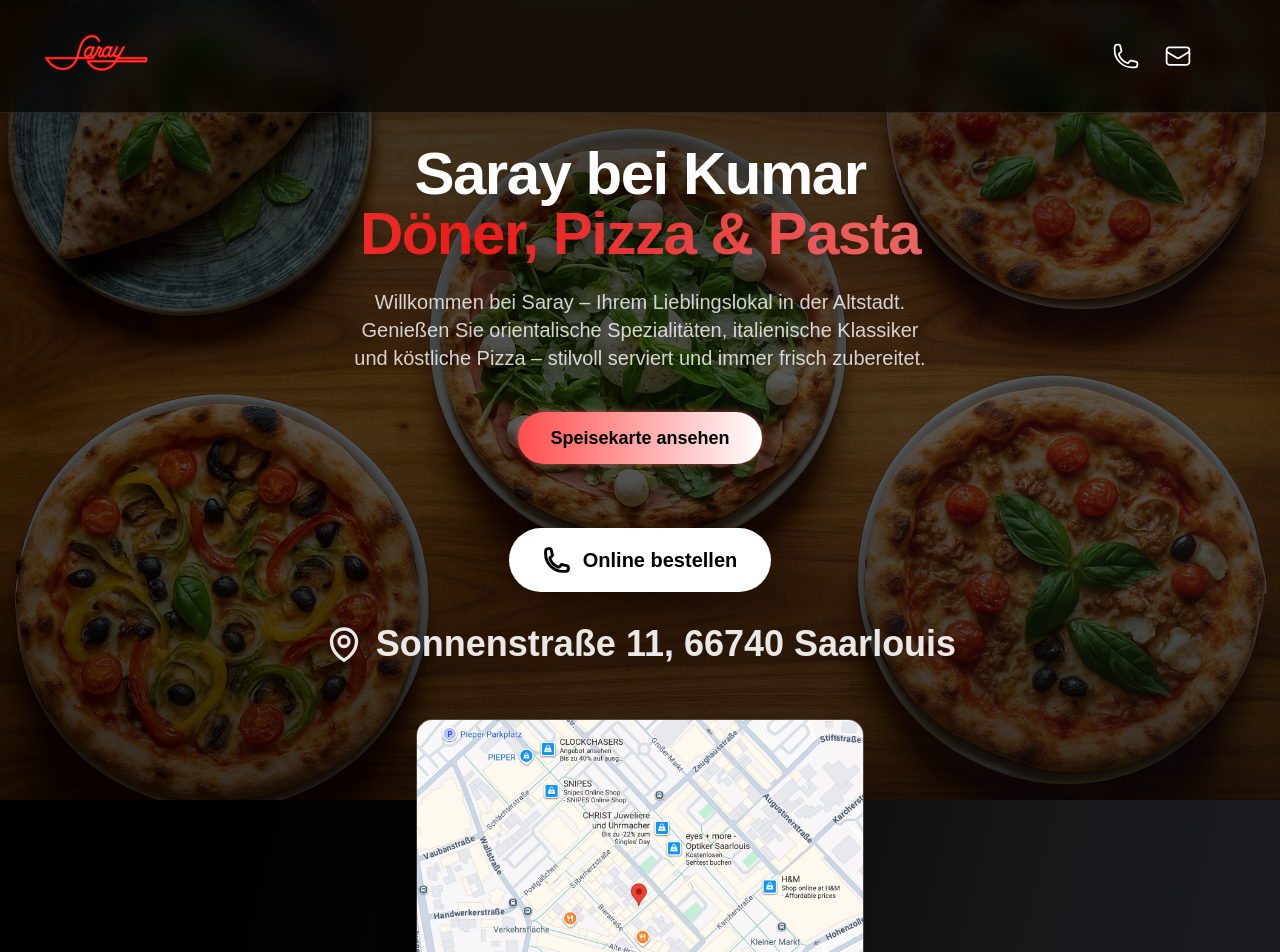
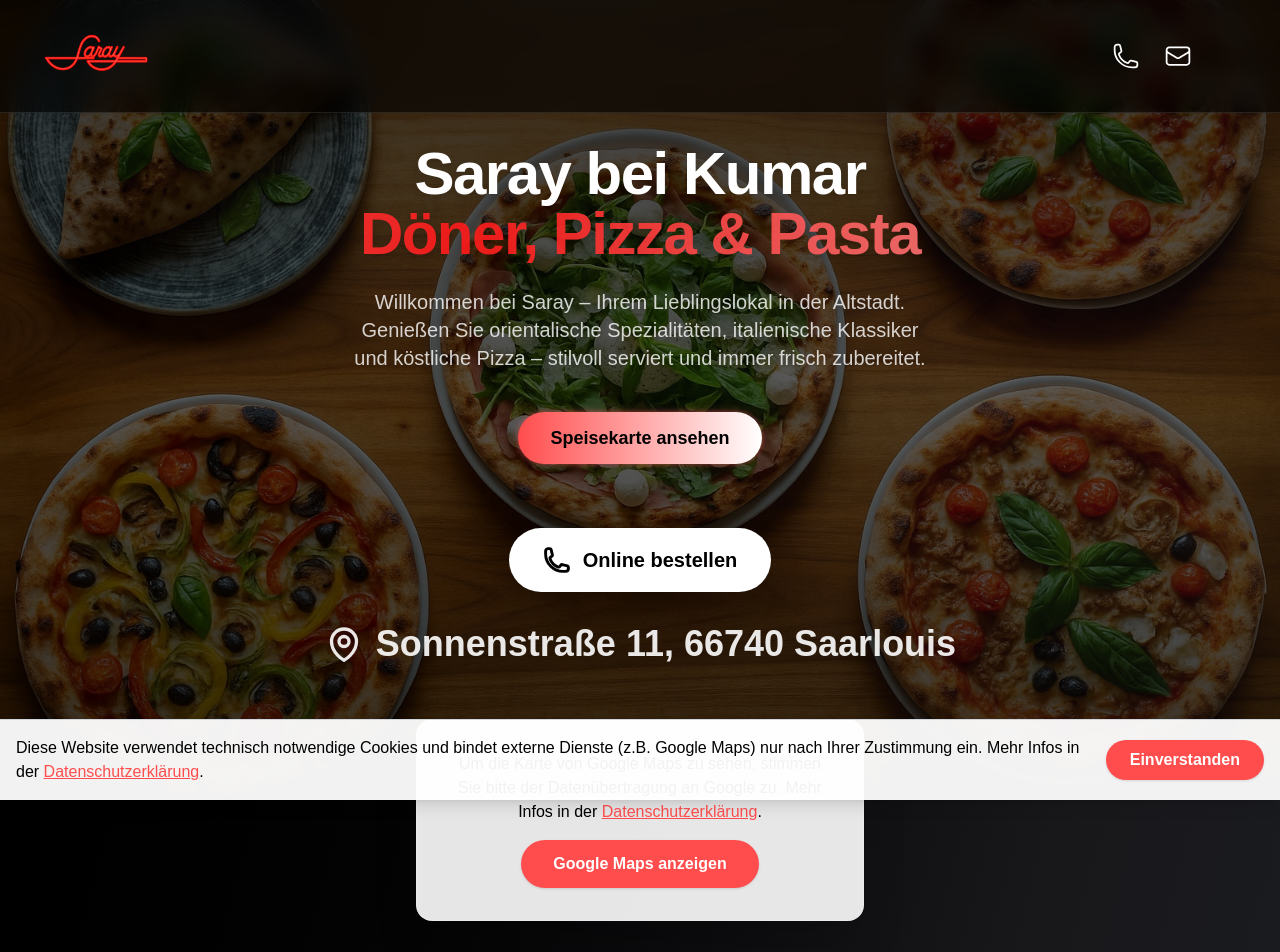
Before and after one commit to fynnschulz/saray, a Next.js app: page / in a window 1280 px wide. Shown: the top 952 px of the page. Built offline with nearby package versions, Linux system fonts and the light colour scheme.

Commit message:
Add DSGVO Cookie Consent Banner and Google Maps Opt-In for compliance

```diff
--- a/pages/index.tsx
+++ b/pages/index.tsx
@@ -4,9 +4,24 @@
 export default function Home() {
   const year = new Date().getFullYear();
   const [flippedCards, setFlippedCards] = useState<{[key: string]: boolean}>({});
+  const [cookieAccepted, setCookieAccepted] = useState(false);
+  const [mapsAccepted, setMapsAccepted] = useState(false);
 
   return (
     <div className="min-h-screen flex flex-col bg-gradient-to-br from-black via-[#18181b] to-[#23272f] relative overflow-x-hidden font-sans">
+      {/* DSGVO Cookie Banner */}
+      {!cookieAccepted && (
+        <div className="fixed bottom-0 left-0 w-full z-50 bg-white/95 border-t border-gray-300 shadow-lg p-4 flex flex-col md:flex-row items-center justify-between gap-4">
+          <span className="text-black text-sm md:text-base">Diese Website verwendet technisch notwendige Cookies und bindet externe Dienste (z.B. Google Maps) nur nach Ihrer Zustimmung ein. Mehr Infos in der <Link href="/datenschutz" className="underline text-[#ff4d4d]">Datenschutzerklärung</Link>.</span>
+          <button
+            className="px-6 py-2 rounded-full bg-[#ff4d4d] text-white font-bold shadow hover:bg-[#ff6b6b] transition-all"
+            onClick={() => setCookieAccepted(true)}
+          >
+            Einverstanden
+          </button>
+        </div>
+      )}
+
       {/* Background Image with Aura Effect */}
       <div className="fixed inset-0 z-0">
         <div
@@ -109,8 +124,19 @@
             </a>
           </div>
 
-          {/* Map Image */}
+          {/* Map Image & Google Maps Opt-In */}
           <div className="mt-12 animate-fadein delay-750">
+            {!mapsAccepted ? (
+              <div className="max-w-md mx-auto overflow-hidden rounded-2xl shadow-2xl border border-white/20 bg-white/90 p-8 text-center">
+                <p className="text-black mb-4">Um die Karte von Google Maps zu sehen, stimmen Sie bitte der Datenübertragung an Google zu. Mehr Infos in der <Link href="/datenschutz" className="underline text-[#ff4d4d]">Datenschutzerklärung</Link>.</p>
+                <button
+                  className="px-8 py-3 rounded-full bg-[#ff4d4d] text-white font-bold shadow hover:bg-[#ff6b6b] transition-all"
+                  onClick={() => setMapsAccepted(true)}
+                >
+                  Google Maps anzeigen
+                </button>
+              </div>
+            ) : (
               <div className="max-w-md mx-auto overflow-hidden rounded-2xl shadow-2xl border border-white/20 hover:scale-[1.02] transition-transform duration-300">
                 <a
                   href="https://maps.google.com/?q=Sonnenstraße+11,+66740+Saarlouis"
@@ -125,6 +151,7 @@
                   />
                 </a>
               </div>
+            )}
           </div>
 
           {/* Opening Hours */}
```
Lines whose indentation alone changed are shown as unchanged.
